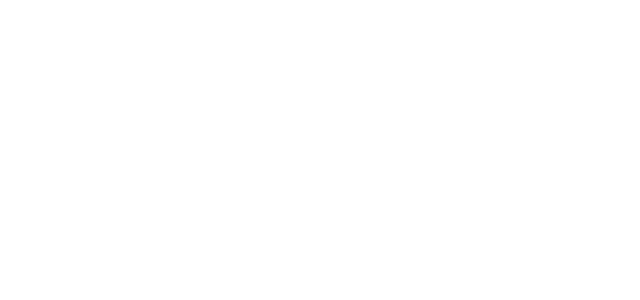
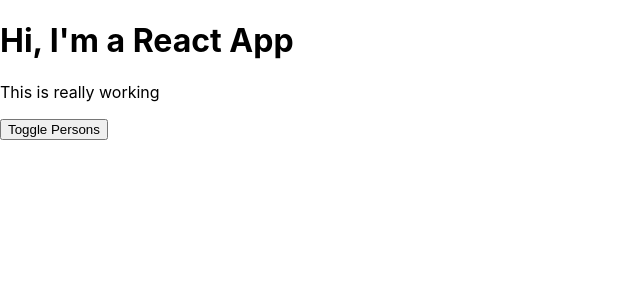
Before and after one commit to kanderson425/React_The_Complete_Guide, a React app in the folder react-complete-guide/: page / in a window 1280 px wide. Shown: the top 300 px of the page, without its empty margins (0-640 px from the left). Built offline with nearby package versions, Linux system fonts and the light colour scheme.

Commit message:
Fixes the error that was caused by the new udpates yesterday

```diff
--- a/react-complete-guide/src/components/Cockpit/Cockpit.js
+++ b/react-complete-guide/src/components/Cockpit/Cockpit.js
@@ -21,7 +21,7 @@
             <p className={assignedClasses.join(' ')}>This is really working</p>
             <button
                 className={btnClass}
-                onClick ={this.togglePersonsHandler}>Toggle Persons
+                onClick ={props.clicked}>Toggle Persons
             </button>
         </div>
     );
--- a/react-complete-guide/src/containers/App.js
+++ b/react-complete-guide/src/containers/App.js
@@ -4,6 +4,9 @@
 import Person from '../components/Persons/Person/Person';
 import ErrorBoundary from '../components/ErrorBoundary/ErrorBoundary';
 import Persons from '../components/Persons/Persons';
+import Cockpit from '../components/Cockpit/Cockpit';
+import classes from '../components/Cockpit/Cockpit.css';
+
 
 //This is React Hooks-based approach
 // const App = (props) => {
@@ -60,8 +63,6 @@
 //   }
 
 // export default App;
-
-
 
 //Class Based Approach
 class App extends Component {
@@ -129,24 +130,21 @@
 
       if (this.state.showPersons) {
         persons = (
-          <div>
             <Persons
               persons={this.state.persons}
               clicked={this.deletePersonHandler}
               changed={this.nameChangedHandler}
             />
-        </div>
         );
-
-
-
       };
 
-
-
     return (
-      <div className="App">
-
+      <div className={classes.App}>
+        <Cockpit
+          showPersons={this.state.showPersons}
+          persons={this.state.persons}
+          clicked={this.togglePersonsHandler}
+        />
         {persons}
 
       </div>
```
